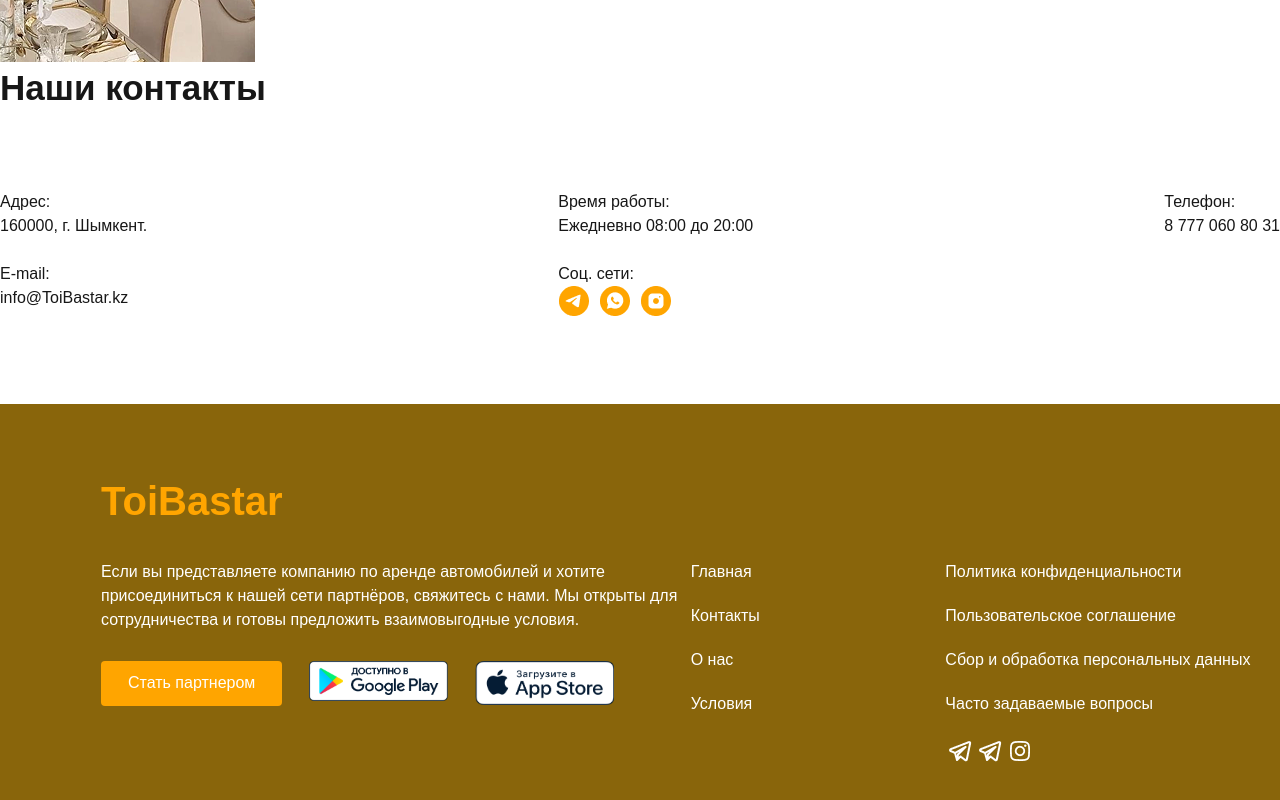
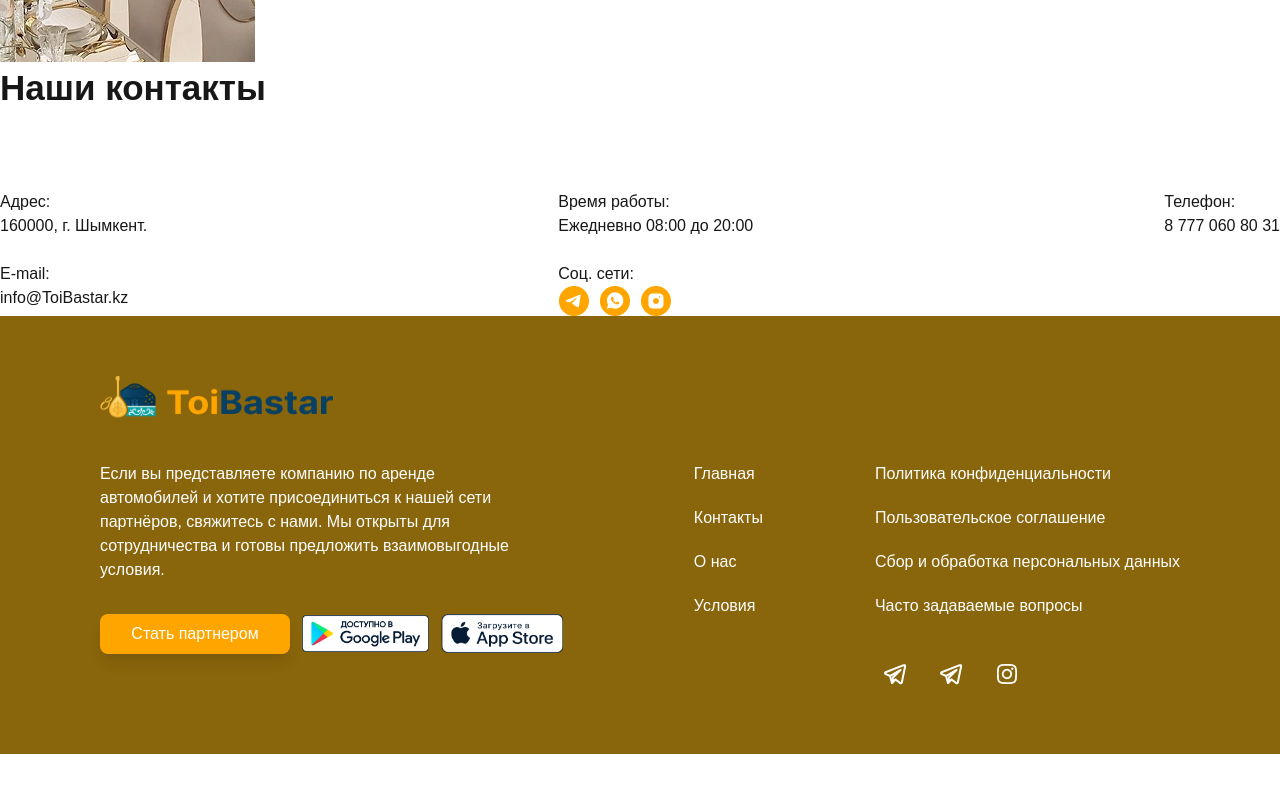
Before and after one commit to bibaris-umirzakov/toi-bastar, a Next.js app: page / in a window 1280 px wide. Shown: the part 3520-4320 px from the top of the page. After the commit the page ends 4274 px from the top, so only its background shows below. Built offline with nearby package versions, Linux system fonts and the light colour scheme.

Commit message:
change_footer

```diff
--- a/components/Footer.js
+++ b/components/Footer.js
@@ -1,39 +1,64 @@
 export default function Footer() {
     return(
-        <div className="Footer bg-[#89650B]     ">
-            <section className="footer w-full  overflow-hidden mt-[88px] pl-[101px] pb-[112px] max-sm:pl-[30px]">
-                <div className="footer_title pt-[67px] text-[40px] font-bold text-[#FFA500]" >ToiBastar</div>
-                <div className="footer_wrap flex direction-row items-baseline max-sm:flex max-sm:flex-col">
-                    <div className="footer_wrap_item flex-[1_1_535px] max-sm:flex-[1_1_259px]">
-                        <p className="tetx-[16px] text-white pt-[29px]">Если вы представляете компанию по аренде автомобилей и хотите присоединиться к нашей сети партнёров, свяжитесь с нами. Мы открыты для сотрудничества и готовы предложить взаимовыгодные условия.</p>
-                        <div className="buttons flex direction-row justify-start pt-[29px] ">
-                            <div className="buttons_partner text-white pt-[10px] pr-[27px] pb-[11px] pl-[27px] mr-[27px] bg-[#FFA500] rounded">Стать партнером</div>
-                            <div className="buttons_google w-[139px] h-[40] mr-[27px]"><img src="google_play.png" alt=""/></div>
-                            <div className="buttons_app w-[139px] h-[40]"><img src="app_store.png" alt=""/></div>
+        <div className="bg-[#89650B]">
+            <section className="container mx-auto py-15 px-4 md:px-8 xl:px-[100px]">
+                <img src="./Logo.png" className="mb-10 w-[234px] h-[46px]"/>
+                <div className="flex flex-col lg:flex-row md:flex md:flex-row flex-wrap  md:gap-10 gap-8 xl:gap-40">
+                    <div className="flex-1 xl:flex-[2] md:w-[400px] flex flex-col gap-8">
+                        <p className="text-base font-normal font-inter leading-6 text-wrap max-w-lg text-white">
+                            Если вы представляете компанию по аренде автомобилей и хотите присоединиться к нашей сети партнёров,
+                            свяжитесь с нами. Мы открыты для сотрудничества и готовы предложить взаимовыгодные условия.</p>
+                        <div className="flex flex-col sm:flex-row items-start sm:items-center gap-4 lg:gap-2">
+                            <a className="mb-4 md:mb-0" target="_blank" rel="noopener noreferrer" href="/">
+						        <button className="bg-[#FFA500] text-white h-10 w-[190px] px-4  rounded-lg shadow-lg backdrop-blur-lg hover:bg-black/50 transition-colors">Стать партнером</button>
+					        </a>
+                            <div className="flex gap-1">
+                                <div className="rounded-lg px-1 flex items-center gap-2 w-[135px]">
+                                    <a target="_blank" rel="noopener noreferrer" className="cursor-pointer" href="/">
+                                        <img src="google_play.png" alt=""/>
+                                    </a>
+                                </div>
+                                <div className="rounded-lg px-1 flex items-center gap-2 w-[130px]">
+                                    <a target="_blank" rel="noopener noreferrer" className="cursor-pointer" href="/">
+                                        <img src="app_store.png" alt=""/>
+                                    </a>
+                                </div>
+                            </div>
                         </div>
                     </div>
-                    <div className="footer_wrap_item flex-[1_1_200px] text-white">
-                        <ul >
-                            <li className="pb-[20px]">Главная</li>
-                            <li className="pb-[20px]">Контакты</li>
-                            <li className="pb-[20px]">О нас</li>
-                            <li>Условия</li>
-                        </ul>
-                    </div>
-                    <div className="footer_wrap_item flex-[1_1_280px] text-white">
-                        <p className="pb-[20px]">Политика конфиденциальности</p>
-                        <p className="pb-[20px]">Пользовательское соглашение</p>
-                        <p className="pb-[20px]">Сбор и обработка персональных данных</p>
-                        <p className="pb-[20px]">Часто задаваемые вопросы</p>
-                        <div className="social_button flex direction-row justify-start">
-                            <a href=""><img src="telegram_icon.png" alt=""/></a>
-                            <a href=""><img src="telegram_icon.png" alt=""/></a>
-                            <a href=""><img src="instagram_icon.png" alt=""/></a>
+                    <div className="flex gap-8 lg:gap-28">
+                        <div className="flex flex-col gap-5">
+                            <div className="flex flex-col gap-5 text-white">
+                                <a className="text-base font-medium hover:text-black transition-colors" href="/">Главная</a>
+                                <a className="text-base font-medium hover:text-black transition-colors" href="/#ContactsNew">Контакты</a>
+                                <a className="text-base font-medium hover:text-black transition-colors" href="/#Blog">О нас</a>
+                                <a className="text-base font-medium hover:text-black transition-colors" href="/legal?section=condition">Условия</a>
+                            </div>
+                        </div>
+                        <div className="flex flex-col gap-5">
+                            <div className="flex flex-col gap-5 text-wrap lg:flex-wrap xl:text-nowrap text-white">
+                                <a className="text-base font-medium hover:text-black transition-colors" href="/legal?section=privacy-policy">Политика конфиденциальности</a>
+                                <a className="text-base font-medium hover:text-black transition-colors" href="/legal?section=terms">Пользовательское соглашение</a>
+                                <a className="text-base font-medium hover:text-black transition-colors" href="/legal?section=data-collection">Сбор и обработка персональных данных</a>
+                                <a className="text-base font-medium hover:text-black transition-colors" href="/support#faq">Часто задаваемые вопросы</a>
+                            </div>
+                            <div className="pt-4">
+                                <div className="flex gap-4">
+                                    <a href="/" target="_blank" rel="noopener noreferrer" className="w-10 h-10 rounded-full flex items-center justify-center hover:bg-[#FFA500] transition-colors">
+                                        <img src="telegram_icon.png" alt=""/>
+                                    </a>
+                                    <a href="/" target="_blank" rel="noopener noreferrer" className="w-10 h-10 rounded-full flex items-center justify-center hover:bg-[#FFA500] transition-colors">
+                                        <img src="telegram_icon.png" alt=""/>
+                                    </a>
+                                    <a href="/" target="_blank" rel="noopener noreferrer" className="w-10 h-10 rounded-full flex items-center justify-center hover:bg-[#FFA500] transition-colors">
+                                        <img src="instagram_icon.png" alt=""/>
+                                    </a>
+                                </div>
+                            </div>
                         </div>
                     </div>
                 </div>
             </section>
-
         </div>
     );
 }
```
